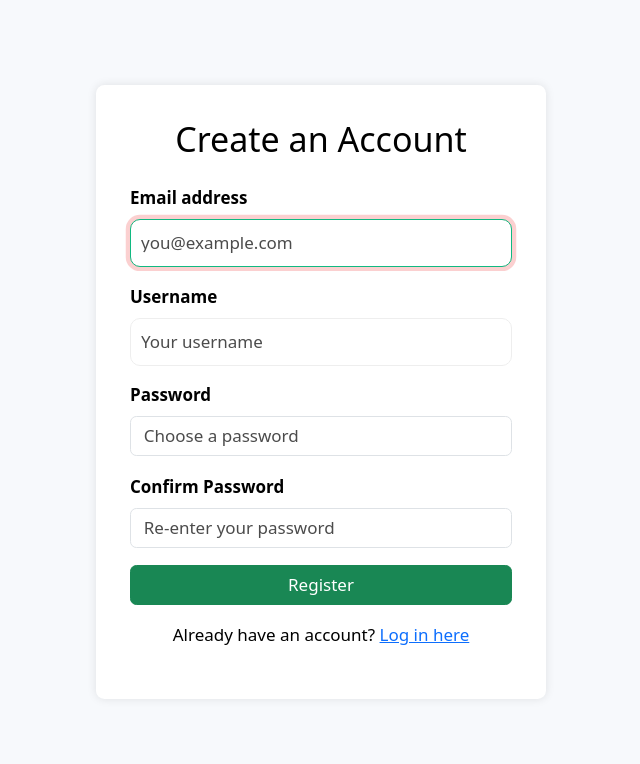
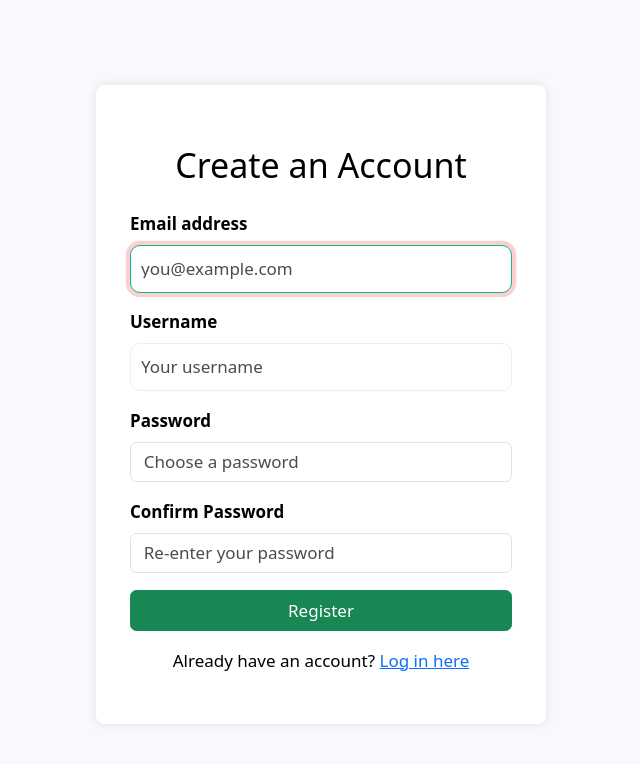
Before and after one commit to Ngwanatuka/budget-tracker, a Flask app: page /auth/register in a window 1280 px wide. Shown: the top 764 px of the page, without its empty margins (319-959 px from the left). Before the commit the page ends 645 px from the top, so only its background shows below. Run offline with Flask 3, Linux system fonts and the light colour scheme.

Commit message:
Add margin-top to .mb-4 class for improved spacing

```diff
--- a/app/static/style.css
+++ b/app/static/style.css
@@ -99,6 +99,7 @@ body {
 }
 
 .mb-4 {
+  margin-top: 1.5rem;
   color: var(--text-color);
   transition: color 0.3s ease;
 }
```
